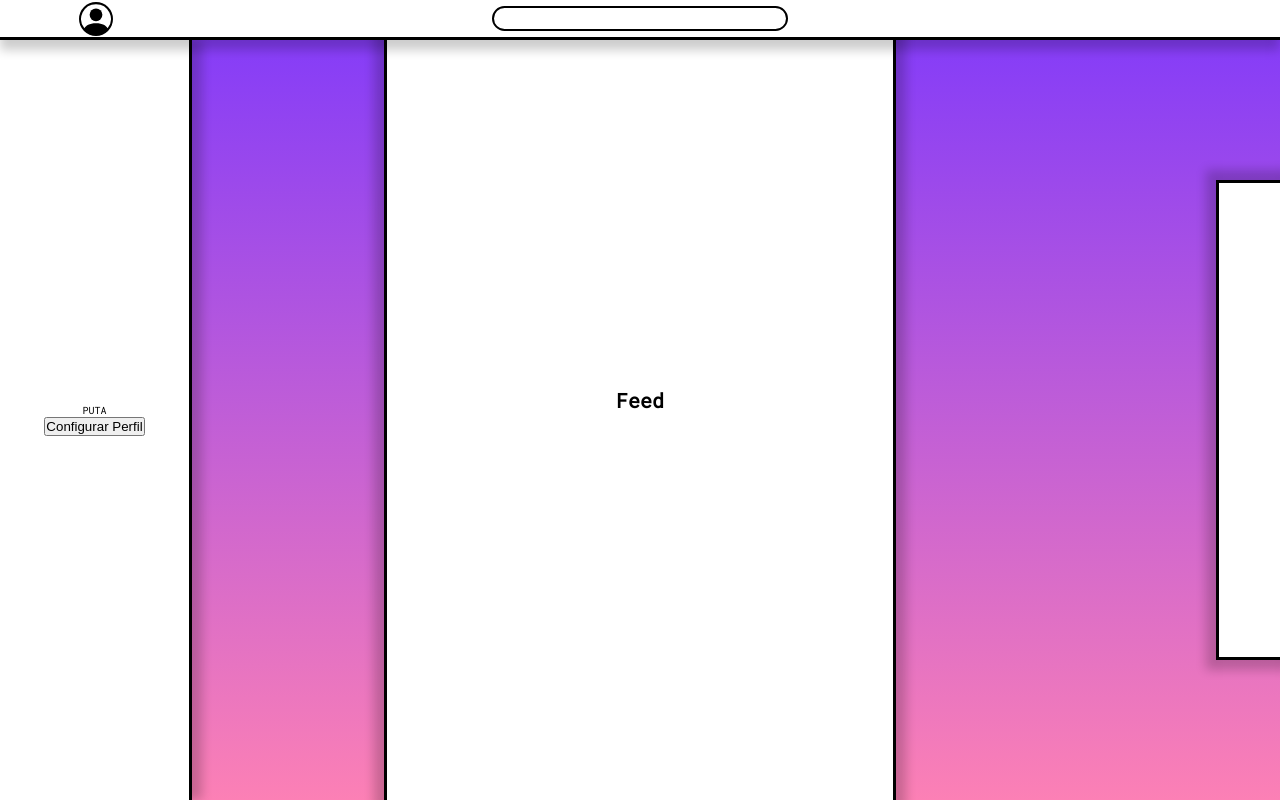
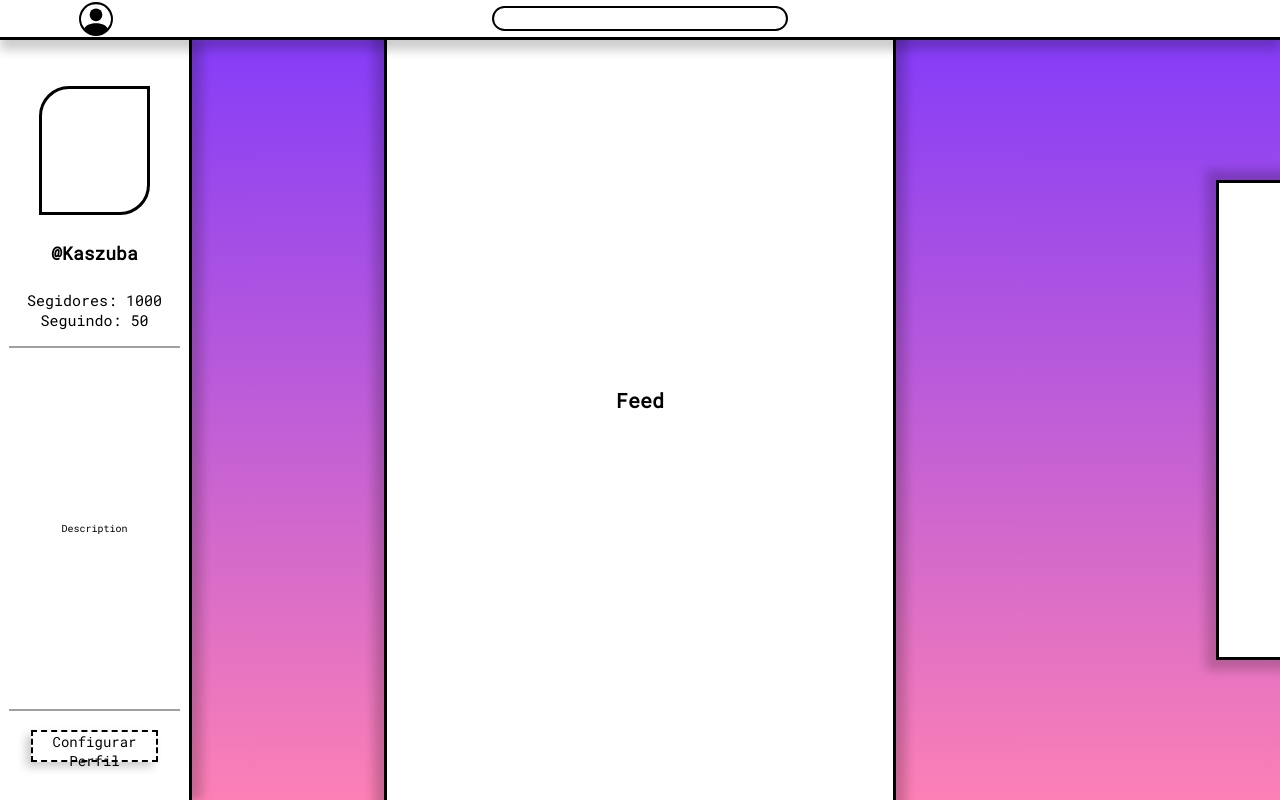
Before and after one commit to XMATHEUSX/UTFriends, a React (Vite) app: page /feed in a window 1280 px wide. Both pictures are taken after a click on the icon 37 px from the left and 18 px from the top of the page. Built offline with nearby package versions, Linux system fonts and the light colour scheme; some icons are missing.

Commit message:
Design da PerfilBar atualizado

```diff
--- a/src/components/Perfilbar/index.jsx
+++ b/src/components/Perfilbar/index.jsx
@@ -5,13 +5,43 @@ export default function Perfilbar(props) {
 
     function perfilExpanded() {
 
-        return  <div className="perfilContentPB">
+        return(
 
-                    <p> PUTA </p>
+            <div className="perfilContentPB">
 
-                    <button onClick={props.onClickPerfilConfig} > Configurar Perfil </button>
+                <div className="topContentPB">
 
-                </div>;
+                    <div className="perfilImagePB">
+
+                        {props.img}
+
+                    </div>
+
+                    <p className="nicknamePB"> {"@" + props.nickname} </p>
+
+                    <div className="followsPB">
+
+                        <p> {"Segidores: " + props.followers} </p>
+
+                        <p> {"Seguindo: " + props.following} </p>
+
+                    </div>
+
+                </div>
+
+                <div className="midleContent">
+
+                    <p> Description </p>
+
+                </div>
+
+                <div className="bottomContentPB">
+
+                    <button onClick={props.onClickPerfilConfig}> Configurar Perfil </button>
+
+                </div>
+            </div>
+        )
     }
 
     return(
--- a/src/components/Perfilbar/perfilbar.css
+++ b/src/components/Perfilbar/perfilbar.css
@@ -47,6 +47,119 @@
 
     display: flex;
     align-items: center;
-    justify-content: center;
+    justify-content: space-between;
     flex-direction: column;
 }
+
+.topContentPB {
+
+    width: 100%;
+    height: 40%;
+
+    display: flex;
+    justify-content: center;
+    align-items: center;
+    flex-direction: column;
+
+    border-bottom: solid;
+    border-bottom-width: 2px;
+    border-color: #a0a0a0;
+}
+
+.perfilImagePB {
+
+    height: 45%;
+    width: 65%;
+
+    border:solid;
+    border-width: 3px;
+    border-top-left-radius: 30px;
+    border-bottom-right-radius: 30px;
+
+    margin-bottom: 5%;
+}
+
+.nicknamePB {
+
+    width: 100%;
+    height: 20%;
+
+    display: flex;
+    align-items: center;
+    justify-content: center;
+
+    font-size: 18px;
+    font-weight: bold;
+}
+
+.followsPB {
+
+    width: 100%;
+    height: 10%;
+
+    display: flex;
+    justify-content: space-around;
+    align-items: center;
+    flex-direction: column;
+
+    margin-top: 5%;
+}
+
+.followsPB p{
+
+    font-size: 15px;
+    font-weight: 500;
+}
+
+.midleContentPB {
+
+    width: 100%;
+    height: 50%;
+}
+
+.midleContentPB p {
+
+    height: 100%;
+    width: 100%;
+
+    display: flex;
+    justify-content: center;
+    align-items: center;
+    flex-direction: column;
+}
+
+.bottomContentPB {
+
+    width: 100%;
+    height: 10%;
+
+    display: flex;
+    justify-content: center;
+    align-items: center;
+
+    border-top: solid;
+    border-top-width: 2px;
+    border-color: #a0a0a0;
+}
+
+.bottomContentPB button{
+
+    width: 75%;
+    height: 45%;
+
+    border: dashed;
+    border-width: 2px;
+
+    background-color: transparent;
+    box-shadow: rgba(0,0,0,0.2) -5px 5px 10px;
+
+    font-size: 14px;
+    font-family: 'Roboto Mono';
+
+    transition: transform 1.5s;
+}
+
+.bottomContentPB button:hover {
+
+    transform: scale(1.1);
+}
--- a/src/pages/Feed/index.jsx
+++ b/src/pages/Feed/index.jsx
@@ -44,7 +44,14 @@ export default function Feed() {
 
       <Navbar onClickPerfil={clickPerfil} onClickConfig={clickConfig} expanded={expandedPerfil}/>
 
-      <Perfilbar expanded={expandedPerfil} onClickPerfilbar={clickPerfil} onClickPerfilConfig={ClickPerfilConfig}/>
+      <Perfilbar
+        expanded={expandedPerfil}
+        onClickPerfilbar={clickPerfil}
+        onClickPerfilConfig={ClickPerfilConfig}
+        nickname={"Kaszuba"}
+        followers={"1000"}
+        following={"50"}
+      />
 
       <Feedbox config={feedConfig} onClickClose={clickClose} />
 
```
